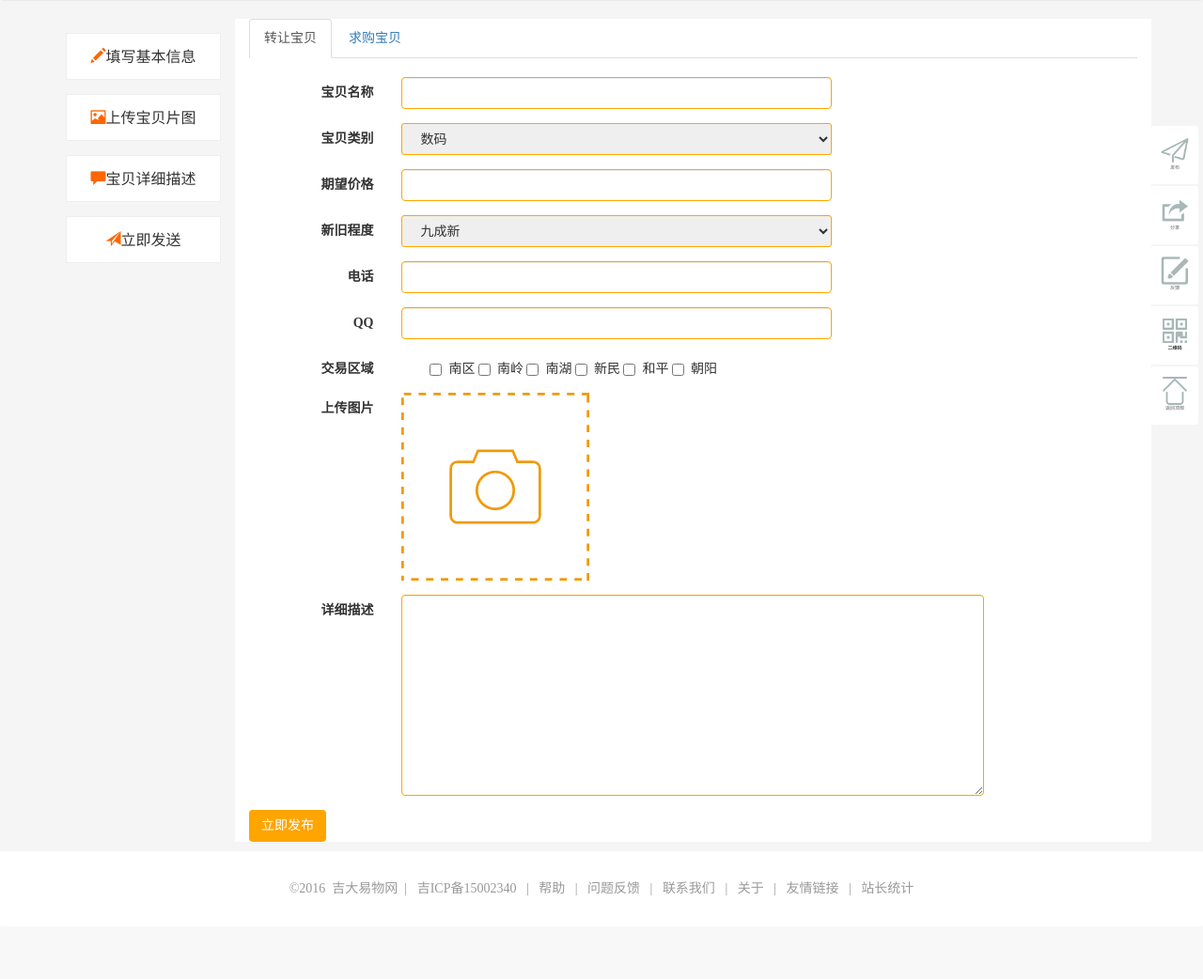
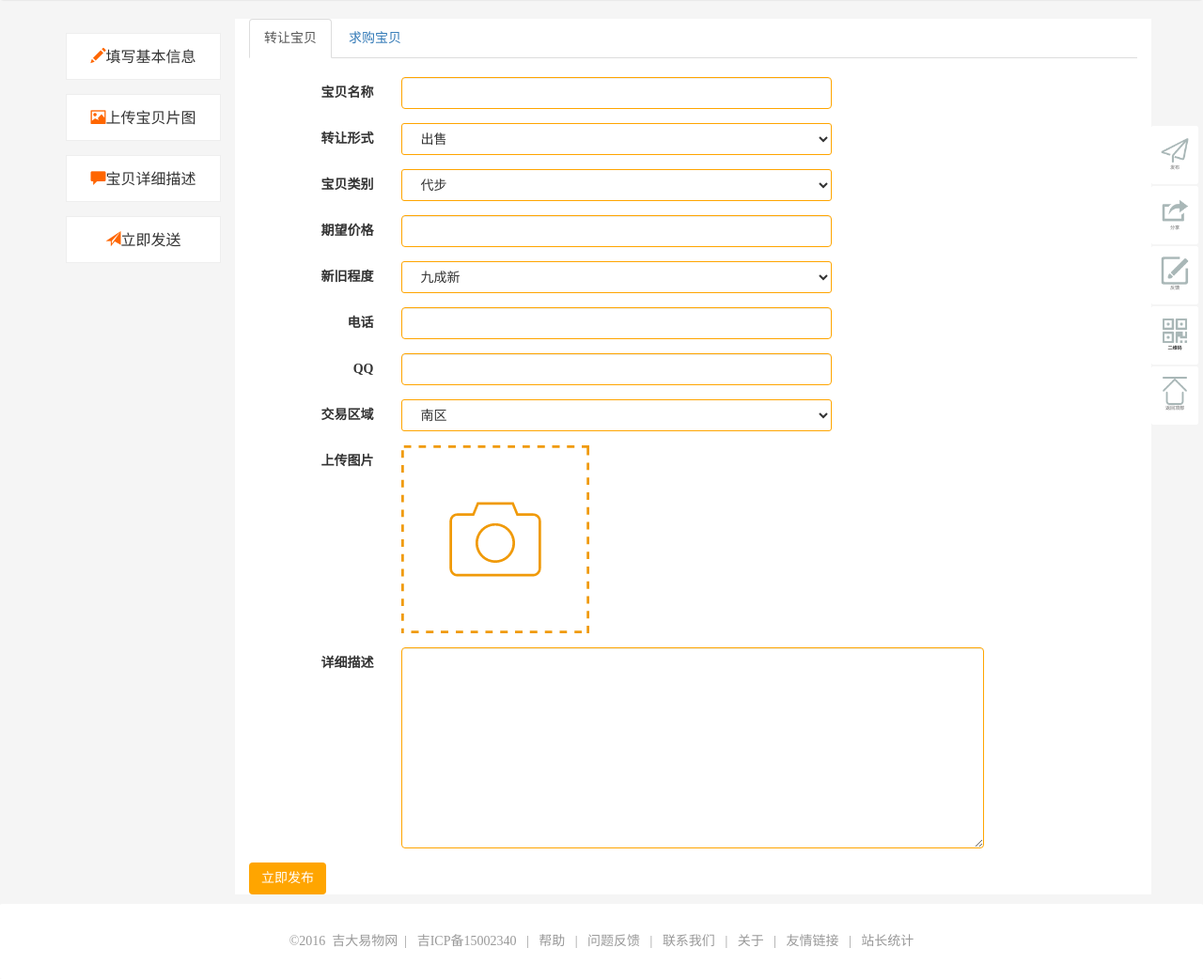
Before and after one commit to yangcheng470/ewu-v4, a Django app: page /publish/ in a window 1280 px wide. Shown: the part 122-1164 px from the top of the page at 94% size. Before the commit the page ends 1075 px from the top, so only its background shows below. Run offline with Django 3.2, Linux system fonts and the light colour scheme; some libraries are stand-ins or nearby versions.

Commit message:
Finish a draft of publish

```diff
--- a/index/templates/detail.html
+++ b/index/templates/detail.html
@@ -71,10 +71,12 @@
     </div>
     <!--新加内容-->
 		<div class="row">
+				{% if comment %}
 				<div class="col-md-13 col-sm-12 hidden-xs" style="background-color:white; padding:0; margin-bottom:20px;">
 				<p style="background-color: orange;color: #ffffff;padding: 3px 5px;font-size: 18px; ">猜你喜欢</p>
 						<a href="{% url 'detail' %}?pid={{ recommand_item.id }}"><img src="{% get_media_prefix %}{{ recommand_item.small_img }}"  style="width: 100%; height:240px; padding:0 10px 10px 10px;"></a>
 				</div>
+				{% endif %}
 				{% for comment in comments %}
 				<div class="remark  col-md-45 col-md-offset-2 col-sm-offset-3 col-sm-45 col-xs-60">
 					 <a href="{% url 'ucenter' %}?uid={{ comment.comment_from.id }}" target="_blank">{{ comment.comment_from.name }}</a>
--- a/index/templates/publish.html
+++ b/index/templates/publish.html
@@ -25,6 +25,7 @@
           <div id="baby_transfer_div" class="div" style="display:block;">
 
             <form class="form-horizontal">
+							<div id="err_info" class="text-center" style="color: red;" hidden></div>
               <div class="form-group">
                 <label for="baby_transfer_product_name" class="col-sm-10  control-label">宝贝名称</label>
                 <div class="col-sm-30">
@@ -32,14 +33,31 @@
                 </div>
               </div>
               <div class="form-group">
+                <label class="col-sm-10 control-label">转让形式</label>
+                <div class="col-sm-30 ">
+                  <select name="s_purpose" class="col-sm-60 col-xs-60" id="s_purpose">
+                    <option value="1">出售</option>
+                    <option value="2">交换</option>
+                  </select>
+
+                </div>
+							</div>
+              <div class="form-group">
                 <label class="col-sm-10 control-label">宝贝类别</label>
                 <div class="col-sm-30 ">
-
-                  <select name="ask_baby_product_class"  class="col-sm-60 col-xs-60"id="ask_baby_product_class">
-                    <option>数码</option>
-                    <option>电子</option>
-                    <option>代步</option>
-                    <option>鞋履</option>
+                  <select name="ask_baby_product_class"  class="col-sm-60 col-xs-60"id="s_ask_baby_product_class">
+                    <option value="DB">代步</option>
+                    <option value="SM">数码</option>
+                    <option value="DQ">电器</option>
+                    <option value="WT">文体</option>
+                    <option value="FS">服饰</option>
+                    <option value="XL">鞋履</option>
+                    <option value="ZS">装饰</option>
+                    <option value="XN">虚拟</option>
+                    <option value="RY">日用</option>
+                    <option value="SK">书刊</option>
+                    <option value="SP">食品</option>
+                    <option value="QT">其它</option>
                   </select>
 
                 </div>
@@ -47,7 +65,7 @@
               <div class="form-group">
                 <label for="baby_transfer_product_price" class="col-sm-10   control-label">期望价格</label>
                 <div class="col-sm-30  ">
-                  <input type="number" class="form-control" id="baby_transfer_product_price" name="baby_transfer_product_price">
+                  <input type="text" class="form-control" id="baby_transfer_product_price" name="baby_transfer_product_price">
                 </div>
               </div>
               <div class="form-group">
@@ -55,11 +73,10 @@
                 <div class="col-sm-30 ">
 
                   <select name="ask_baby_product_newOrOld" class="col-sm-60 col-xs-60" id="ask_baby_product_newOrOld">
-                    <option>九成新</option>
-                    <option>八成新</option>
-                    <option>七成新</option>
-                    <option>六成新</option>
-
+                    <option value="9">九成新</option>
+                    <option value="8">八成新</option>
+                    <option value="7">七成新</option>
+                    <option value="6">六成新</option>
                   </select>
 
                 </div>
@@ -78,13 +95,15 @@
               </div>
               <div class="form-group">
                 <label class="col-sm-10  control-label">交易区域</label>
-                <div class="col-sm-30   checkbox">
-                  <label><input type="checkbox">南区</label>
-                  <label><input type="checkbox">南岭</label>
-                  <label><input type="checkbox">南湖</label>
-                  <label><input type="checkbox">新民</label>
-                  <label><input type="checkbox">和平</label>
-                  <label><input type="checkbox">朝阳</label>
+                <div class="col-sm-30">
+                  <select name="s_campus" class="col-sm-60 col-xs-60" id="s_campus">
+                    <option value="NQ">南区</option>
+                    <option value="NL">南岭</option>
+                    <option value="NH">南湖</option>
+                    <option value="HP">和平</option>
+                    <option value="XM">新民</option>
+                    <option value="CY">朝阳</option>
+                  </select>
                 </div>
               </div>
               <div class="form-group">
@@ -92,7 +111,7 @@
                 <label class="col-sm-10 control-label">上传图片</label>
                 <div class="col-md-30  ">
 								<img id="uploadpicture"  src="{% static 'image/upfile.png' %}">
-                  <input id="uploadPic" class="col-sm-10" type="file" name=""  accept="image/jpeg, image/gif">
+                  <input id="uploadPic" class="col-sm-10" type="file" name="uploadPic" multiple="multiple" accept="image/jpeg, image/gif" hidden>
                 </div>
               </div>
               <div class="form-group">
@@ -103,8 +122,8 @@
                 </div>
               </div>
 
-               <button type="submit" class="btn">立即发布</button>
             </form>
+               <button id="s_submit" type="submit" class="btn">立即发布</button>
           </div>
           <div id="ask_baby_div" class="div" style="display:none;">
             <form class="form-horizontal">
@@ -118,10 +137,18 @@
                 <label for="ask_baby_product_class" class="col-sm-10   control-label">宝贝类别</label>
                 <div class="col-sm-30  ">
                   <select name="ask_baby_product_class"  class="col-sm-60 col-xs-60"id="ask_baby_product_class">
-                    <option>数码</option>
-                    <option>电子</option>
-                    <option>代步</option>
-                    <option>鞋履</option>
+                    <option value="DB">代步</option>
+                    <option value="SM">数码</option>
+                    <option value="DQ">电器</option>
+                    <option value="WT">文体</option>
+                    <option value="FS">服饰</option>
+                    <option value="XL">鞋履</option>
+                    <option value="ZS">装饰</option>
+                    <option value="XN">虚拟</option>
+                    <option value="RY">日用</option>
+                    <option value="SK">书刊</option>
+                    <option value="SP">食品</option>
+                    <option value="QT">其它</option>
                   </select>
                 </div>
               </div>
@@ -145,13 +172,15 @@
               </div>
               <div class="form-group">
                 <label class="col-sm-10 control-label">交易区域</label>
-                <div class="col-sm-30 checkbox">
-                  <label><input type="checkbox">南区</label>
-                  <label><input type="checkbox">南岭</label>
-                  <label><input type="checkbox">南湖</label>
-                  <label><input type="checkbox">新民</label>
-                  <label><input type="checkbox">和平</label>
-                  <label><input type="checkbox">朝阳</label>
+                <div class="col-sm-30">
+                  <select name="w_campus" class="col-sm-60 col-xs-60" id="w_campus">
+                    <option value="NQ">南区</option>
+                    <option value="NL">南岭</option>
+                    <option value="NH">南湖</option>
+                    <option value="HP">和平</option>
+                    <option value="XM">新民</option>
+                    <option value="CY">朝阳</option>
+                  </select>
                 </div>
               </div>
               <div class="form-group">
@@ -160,7 +189,7 @@
                   <textarea cols="40" rows="10" class="form-control" id="ask_baby_product_detail" name="ask_baby_product_detail"></textarea>
                 </div>
               </div>
-              <button type="submit" class="btn">立即发布</button>
+              <button id="w_submit" type="submit" class="btn">立即发布</button>
             </form>
           </div>
         </div>
@@ -171,6 +200,98 @@
 </div>
     <script>
 			$(function() {
+
+							$('#s_submit').click(function(){
+											var name = $('#baby_transfer_product_name').val();
+											var purpose = $('#s_purpose').val();
+											var category = $('#ask_baby_product_class').val();
+											var price = $('#baby_transfer_product_price').val();
+											var condition = $('#ask_baby_product_newOrOld').val();
+											var phone = $('#baby_transfer_product_seller_phone').val();
+											var qq = $('#baby_transfer_product_seller_qq').val();
+											var campus = $('#s_campus').val();
+											var content = $('#baby_transfer_product_detail').val();
+
+											var err_info = $('#err_info');
+
+											err_info.attr('hidden', 'hidden');
+											// Check validation
+											if(!name.match(/^.{2,30}$/)){
+															err_info.html('<p>宝贝名字不合法,应该是2-30个字符</p>');
+															err_info.removeAttr('hidden');
+															return false;
+											}
+
+											if(!price.match(/^[0-9.]{1,10}$/)){
+															err_info.html('<p>价格不合法</p>');
+															err_info.removeAttr('hidden');
+															return false;
+											}
+
+											if(!content.match(/^.{2,200}$/)){
+															err_info.html('<p>详细描述内容不合法，应该是2-200个字符</p>');
+															err_info.removeAttr('hidden');
+															return false;
+											}
+
+											var files = $('#uploadPic').get(0).files;
+											if(files.length>4){
+															err_info.html('<p>图片太多，最多上传4张</p>');
+															err_info.removeAttr('hidden');
+															return false;
+											}
+
+											if(files.length==0){
+															err_info.html('<p>至少要上传一张图片吧,同学</p>');
+															err_info.removeAttr('hidden');
+															return false;
+											}
+
+											var formData = new FormData();
+
+											// Insert files
+											for(var i=0, file; file=files[i];++i){
+															formData.append(file.name, file);
+											}
+											formData.append('name', name);
+											formData.append('purpose', purpose);
+											formData.append('category', category);
+											formData.append('price', price);
+											formData.append('condition', condition);
+											formData.append('phone', phone);
+											formData.append('qq', qq);
+											formData.append('campus', campus);
+											formData.append('content', content);
+
+											var ajax = $.ajax({
+															url: '/service/publish/sale/',
+															type: 'POST',
+															data: formData,
+														  cache: false,
+															processData: false,
+															contentType: false,
+											});
+
+											ajax.done(function(msg){
+															if(msg=='true'){
+																			alert('Success');
+															}else{
+																			alert(msg);
+																			err_info.html('<p>上传失败，可能是由于文件格式不正确。请确认上传的是图片</p>');
+																			err_info.removeAttr('hidden');
+																			return false;
+															}
+											});
+
+											ajax.fail(function(msg){
+																			err_info.html('<p>上传失败，可能是由于文件格式不正确。请确认上传的是图片</p>');
+																			err_info.removeAttr('hidden');
+																			return false;
+											});
+
+							});
+
+
 							$('#uploadpicture').click(function(){
 											$('#uploadPic').click();
 							});
--- a/index/urls.py
+++ b/index/urls.py
@@ -19,6 +19,10 @@ urlpatterns=[
 
         # Comment service
         url(r'^service/comment/$', index.comment_service, name='comment_service'),
+        # Publish service
+        url(r'^service/publish/sale/$', index.publish_sale_service, name='publish_sale_service'),
+        url(r'^service/publish/want/$', index.publish_want_service, name='publish_want_service'),
+
 
         # Account service about
         url(r'^service/login/$', account_service.login_service, name='login_service'),
--- a/index/views/index.py
+++ b/index/views/index.py
@@ -1,6 +1,8 @@
 import re
 import datetime
 import pytz
+import time
+from hashlib import md5
 from django.shortcuts import render
 from django.http import HttpResponse
 from django.http import Http404
@@ -16,7 +18,88 @@ from django.db.models import Q
 from django.utils import timezone
 from django.core.mail import send_mail
 from django.template import loader
+from django.conf import settings
 
+
+# To be improve, such a large function is stupid
+# Close csrf validate temporarily
+@csrf_exempt
+def publish_sale_service(request):
+    user = None
+    try:
+        user = Account.objects.get(id=request.session['user_id'])
+    except:
+        user = None
+    if not user:
+        return HttpResponse('false')
+
+    name = request.POST.get('name', '')
+    purpose = request.POST.get('purpose', '')
+    category = request.POST.get('category', '')
+    price = request.POST.get('price', 0)
+    condition = request.POST.get('condition', '')
+    phone = request.POST.get('phone', '')
+    qq = request.POST.get('qq', '')
+    campus = request.POST.get('campus', '')
+    content = request.POST.get('content', '')
+    files = request.FILES
+    file_list = list(request.FILES.keys())
+
+    fail = False
+    if not re.match(r'^.{2,30}$', name):
+        fail = True
+    if not purpose in ['1', '2']:
+        fail = True
+    if not category in ['DB', 'SM', 'DQ', 'WT', 'FS', 'XL', 'ZS', 'XN', 'RY', 'SK', 'SP', 'QT']:
+        fail = True
+    if not re.match(r'^[0-9.]{1,10}$', price):
+        fail = True
+    if not re.match(r'^[0-9]$', condition):
+        fail = True
+    if not campus in ['NQ','NL','NH','XM','CY','HP']:
+        fail = True
+    if not re.match(r'^.{2,200}$', content):
+        fail = True
+    if len(file_list)<0 or len(file_list)>4:
+        fail = True
+    valid_suffix = ['jpg', 'png', 'bmp', 'jpeg']
+    for key, val in files.items():
+        if not val.name.split('.')[-1].lower() in valid_suffix:
+            fail = True
+            break
+    if fail:
+        return HttpResponse('false')
+
+    # Build file names and write files to hard disk
+    big_imgs = ''
+    small_imgs = ''
+    for key, file in files.items():
+        suffix = file.name.split('.')[-1]
+        file_name = file.name + str(time.time())
+        file_name = md5(file_name.encode()).hexdigest() + '.' + suffix
+        big_imgs += 'big/big_' + file_name + ';'
+        small_imgs += 'small/small_' + file_name + ';'
+        with open('media/big/big_' + file_name, 'wb+') as destination:
+            for chunk in file.chunks():
+                destination.write(chunk)
+        with open('media/small/small_' + file_name, 'wb+') as destination:
+            for chunk in file.chunks():
+                destination.write(chunk)
+
+
+    product = Product(name=name, purpose=purpose, category=category, price=price,
+                      condition=condition, phone=phone, qq=qq, campus=campus,
+                      content=content, big_imgs=big_imgs, small_imgs=small_imgs,
+                      owner=user)
+    product.save()
+
+    return HttpResponse('true')
+
+
+# Close csrf validate temporarily
+@csrf_exempt
+def publish_want_service(request):
+    return HttpResponse('true')
 
 # Close csrf validate temporarily
 @csrf_exempt
@@ -228,17 +311,30 @@ def detail(request):
     return render(request, "detail.html", render_dict )
 
 def publish(request):
+    user_id = request.session.get('user_id', False)
+    try:
+        user = Account.objects.get(id=user_id)
+    except:
+        user = None
+
     # Get action to detect either want or sell
     action = ''
+    is_want = False
     try:
         action = request.GET['action']
+        if action == 'want':
+            is_want = True
+        else:
+            is_want = False
     except KeyError:
-        action = ''
+        is_want = False
 
-    if action=='want':
-        return render(request, "publish.html", {'is_want':True})
-    else:
-        return render(request, "publish.html", {'is_want':False})
+
+    render_dict = {
+            'user': user,
+            'is_want': is_want,
+    }
+    return render(request, "publish.html", render_dict)
 
 
 def item_edit(request):
--- a/static/css/detail.css
+++ b/static/css/detail.css
@@ -25,7 +25,6 @@
 		}
       div#product_detail{
             height: 170px;
-            overflow: scroll;
             overflow-x: hidden;
         }
         .product-price{
--- a/static/css/publish.css
+++ b/static/css/publish.css
@@ -16,15 +16,16 @@ ul{
 .form-control{
   border:1px solid orange;
 }
-#ask_baby_product_class{
-  height:34px;
-border:1px solid orange;
-border-radius:3px;
-}
-#ask_baby_product_newOrOld{
+#ask_baby_product_class,
+#s_purpose,
+#s_ask_baby_product_class,
+#s_campus,
+#ask_baby_product_newOrOld,
+#w_campus{
 height:34px;
 border:1px solid orange;
 border-radius:3px;
+background-color: white;
 }
 #uploadPic{
 display:none;
```
